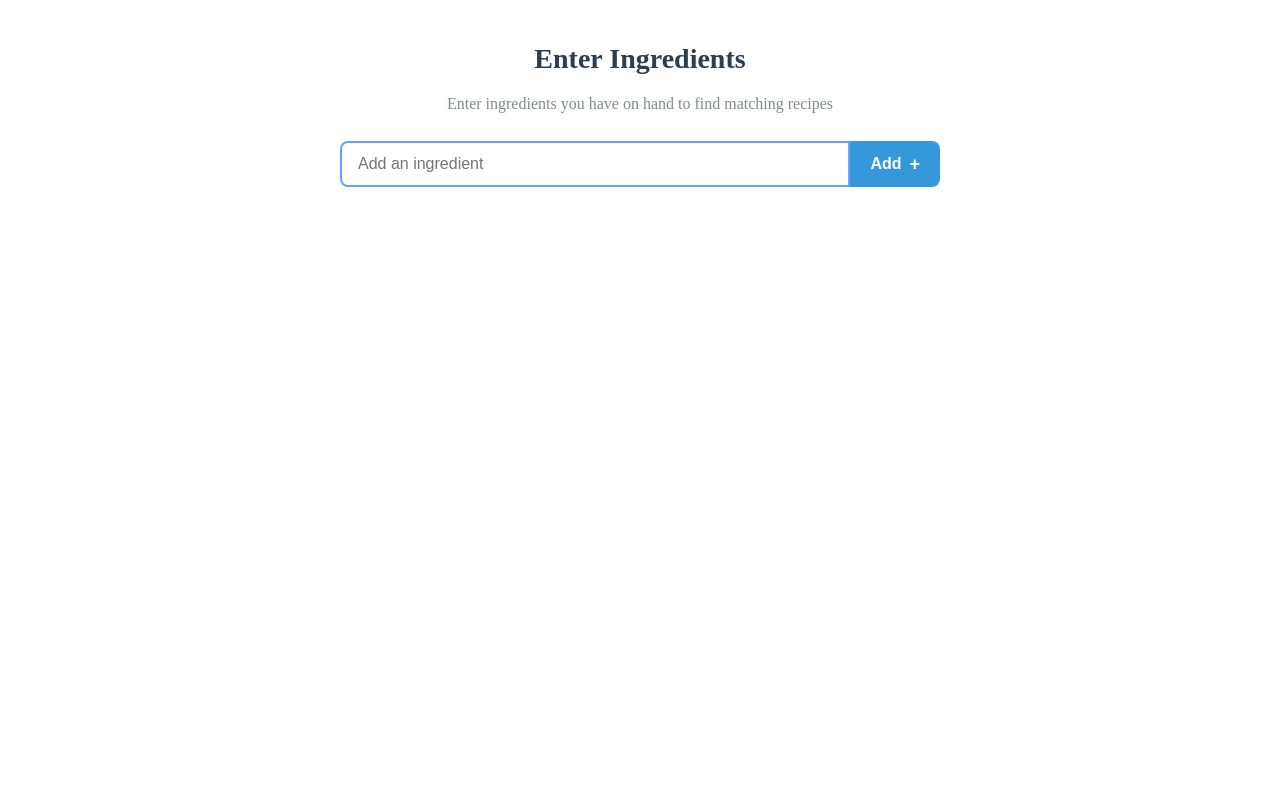
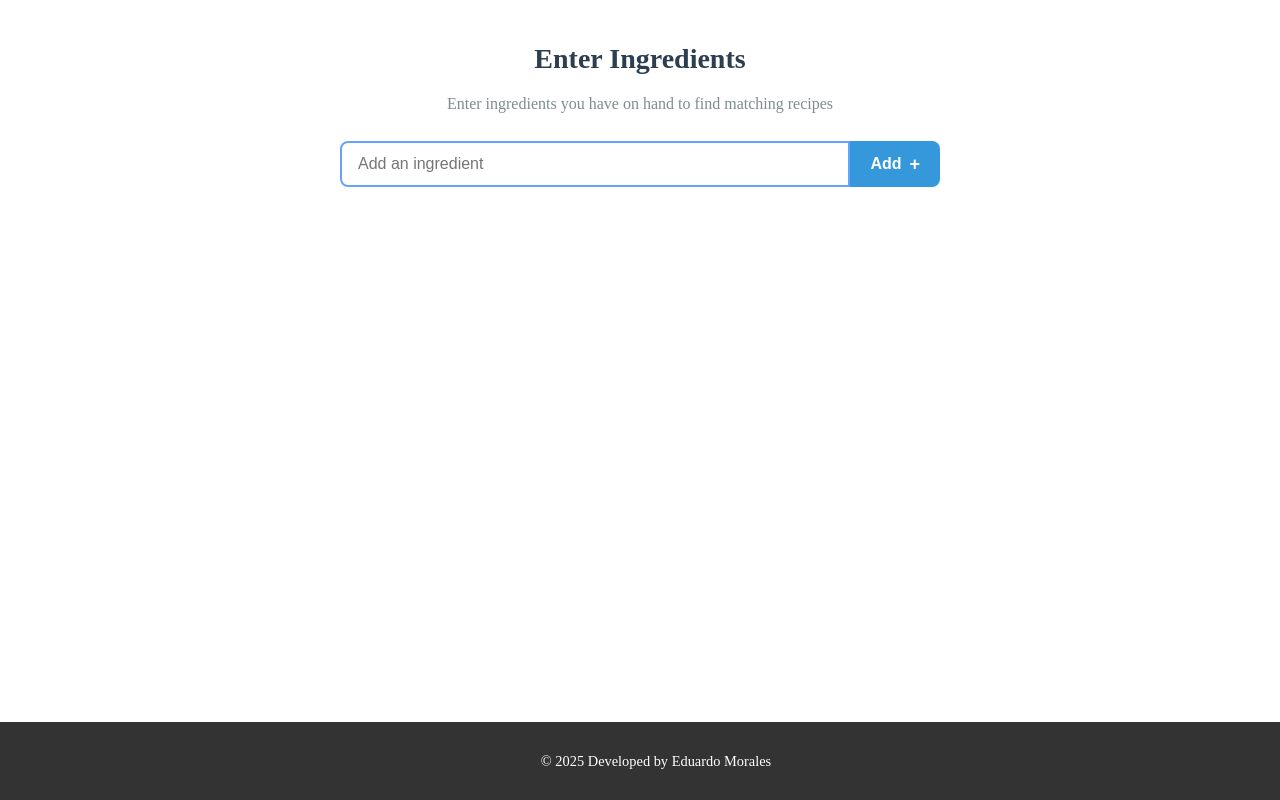
Before and after one commit to Eduardo-J-Morales/AI-Recipe-Recommendation-Engine, an Astro site: page / in a window 1280 px wide. Built offline with nearby package versions, Linux system fonts and the light colour scheme; Astro itself is replaced by a stand-in of ours.

Commit message:
Updates to src/layouts/Layout.astro

```diff
--- a/src/layouts/Layout.astro
+++ b/src/layouts/Layout.astro
@@ -5,10 +5,13 @@
     	<link rel="icon" type="image/svg+xml" href="https://avatars.githubusercontent.com/u/169423185?v=4" />
     	<meta name="viewport" content="width=device-width, initial-scale=1.0" />
 		<meta name="generator" content={Astro.generator} />
-		<title>Ingredient-Based Recipe Finder</title>
+		<title>Ingredient-Based Recipes Finder</title>
 	</head>
 	<body>
 		<slot />
+		      <footer>
+        <p>&copy; 2025 Developed by Eduardo Morales</p>
+      </footer>
 	</body>
 </html>
 
@@ -19,4 +22,18 @@
 		width: 100%;
 		height: 100%;
 	}
+
+	      footer {
+
+        position: fixed;
+        bottom: 0;
+        left: 0;
+        background-color: #333;
+        color: #fff;
+        text-align: center;
+        padding: 1rem;
+        font-size: 0.9rem;
+        margin-top: auto;
+        width: 100%;
+      }
 </style>
```
